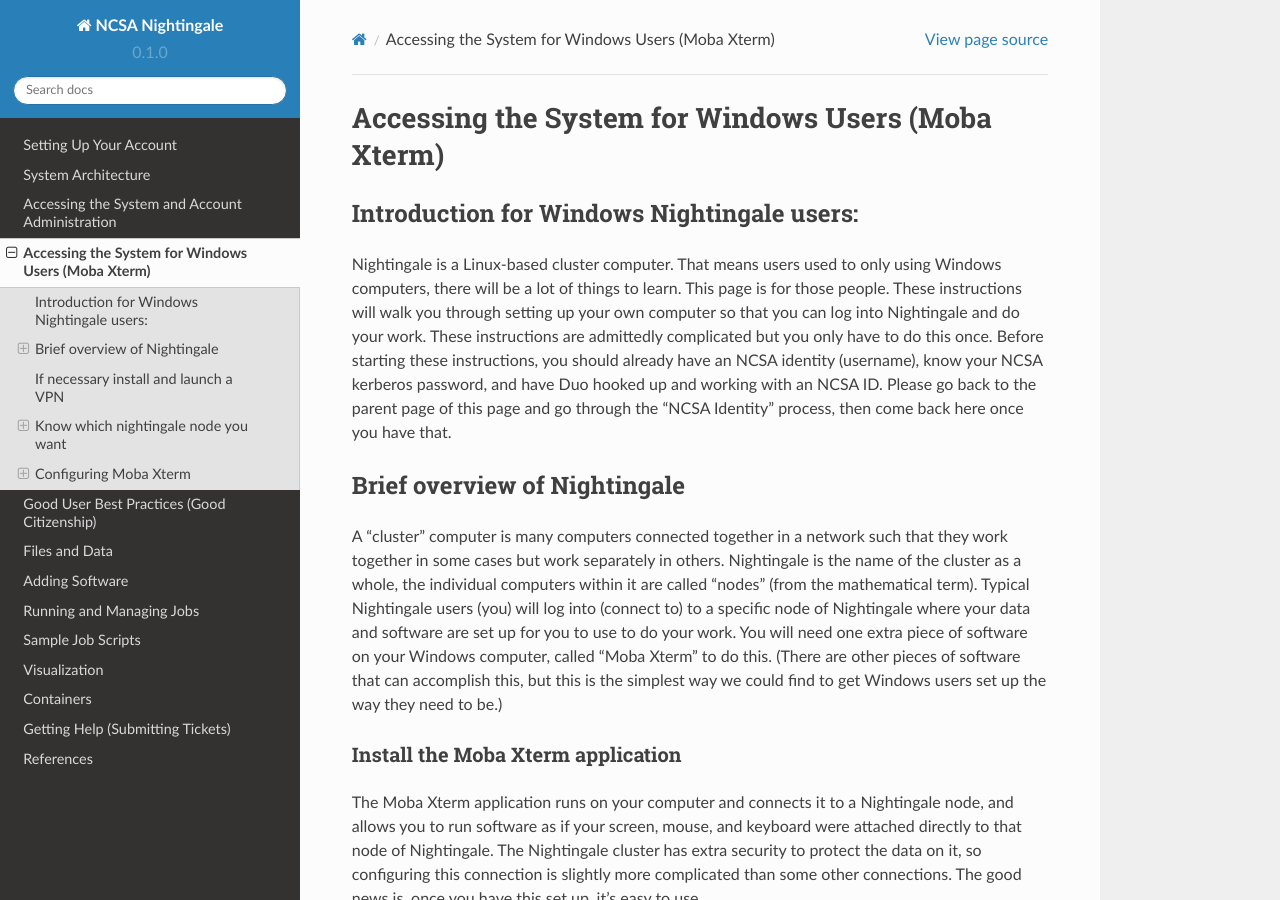
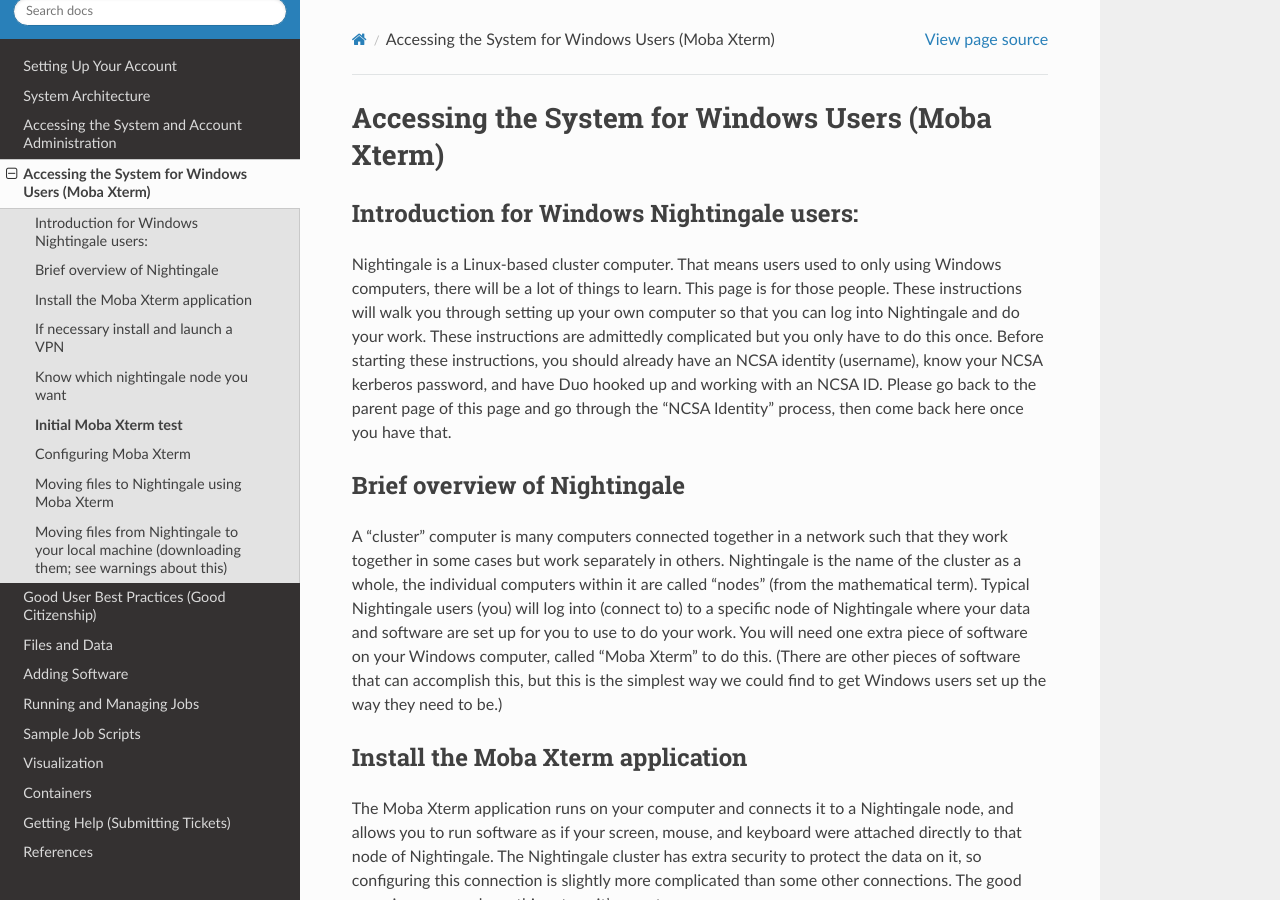
Before and after one commit to sfkappes/NG_documentation, a Sphinx documentation site: the page built from docs/source/accessing_system_from_windows.rst, in a window 1280 px wide and 900 px high. Built offline with Sphinx 7.4.7 and the Read the Docs theme 2.0.0, drawn with Linux system fonts in a browser that asks for light colours; pages that are not in the unit, such as notebooks, are missing from menus.

Commit message:
hierarchy
cleaning up hierarchy

```diff
--- a/docs/source/accessing_system_from_windows.rst
+++ b/docs/source/accessing_system_from_windows.rst
@@ -1,9 +1,8 @@
-====================================================
 Accessing the System for Windows Users (Moba Xterm)
 ====================================================
 
 Introduction for Windows Nightingale users:
-~~~~~~~~~~~~~~~~~~~~~~~~~~~~~~~~~~~~~~~~~~~
+---------------------------------------------
 
 Nightingale is a Linux-based cluster computer. That means users used to
 only using Windows computers, there will be a lot of things to learn.
@@ -17,7 +16,7 @@
 then come back here once you have that.
 
 Brief overview of Nightingale
-~~~~~~~~~~~~~~~~~~~~~~~~~~~~~
+--------------------------------
 
 A "cluster" computer is many computers
 connected together in a network such that they work together in some
@@ -68,7 +67,7 @@
 computer over the network. That's how it works. Nothing fishy here.)
 
 If necessary install and launch a VPN
-~~~~~~~~~~~~~~~~~~~~~~~~~~~~~~~~~~~~~
+---------------------------------------
 
 For security reasons, Nightingale only accepts connections from
 computers on the UIUC campus. If you're going to connect to Nightingale
@@ -84,7 +83,7 @@
 Nightingale user support.
 
 Know which nightingale node you want
-~~~~~~~~~~~~~~~~~~~~~~~~~~~~~~~~~~~~
+----------------------------------------
 
 As mentioned above, nightingale is made up of many different nodes.
 Several of those are "interactive" nodes, which are set up for
@@ -166,15 +165,13 @@
 desktop. (Check your window bar if you don't see it; sometimes it hides
 behind other windows.)
 
-|
-
 If that worked, you're all set. You just need to type that ssh line from
 above to log into Nightingale to work. To make logging in simpler, and
 enable moving files to Nightingale, configure Moba Xterm per the
 following section.
 
 Configuring Moba Xterm
-~~~~~~~~~~~~~~~~~~~~~~
+------------------------------
 
 Once you know that logging in works, you should configure Moba Xterm as
 follows.
@@ -209,7 +206,7 @@
 bottom. This should open a new tab in your overall Moba Xterm window
 that will log into your interactive node on Nightingale.
 
-**Moving files to Nightingale using Moba Xterm**
+Moving files to Nightingale using Moba Xterm
 ------------------------------------------------
 
 You may have files on your local system that you want to transfer to
@@ -261,7 +258,7 @@
 
 |
 
-**Moving files from Nightingale to your local machine (downloading them; see warnings about this)**
+Moving files from Nightingale to your local machine (downloading them; see warnings about this)
 ---------------------------------------------------------------------------------------------------
 
 If you a file on Nightingale that you want to look at locally on your
```
